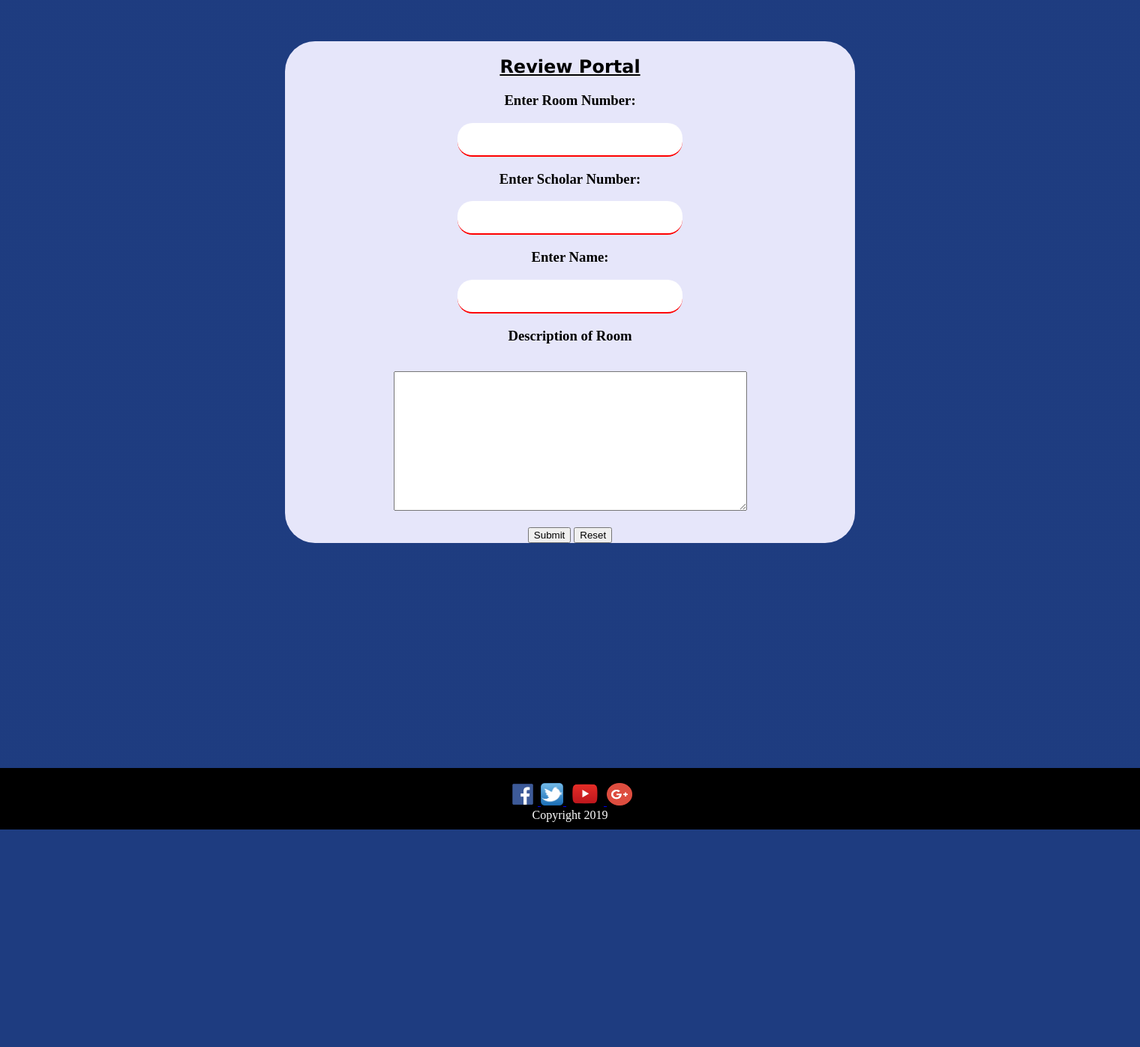
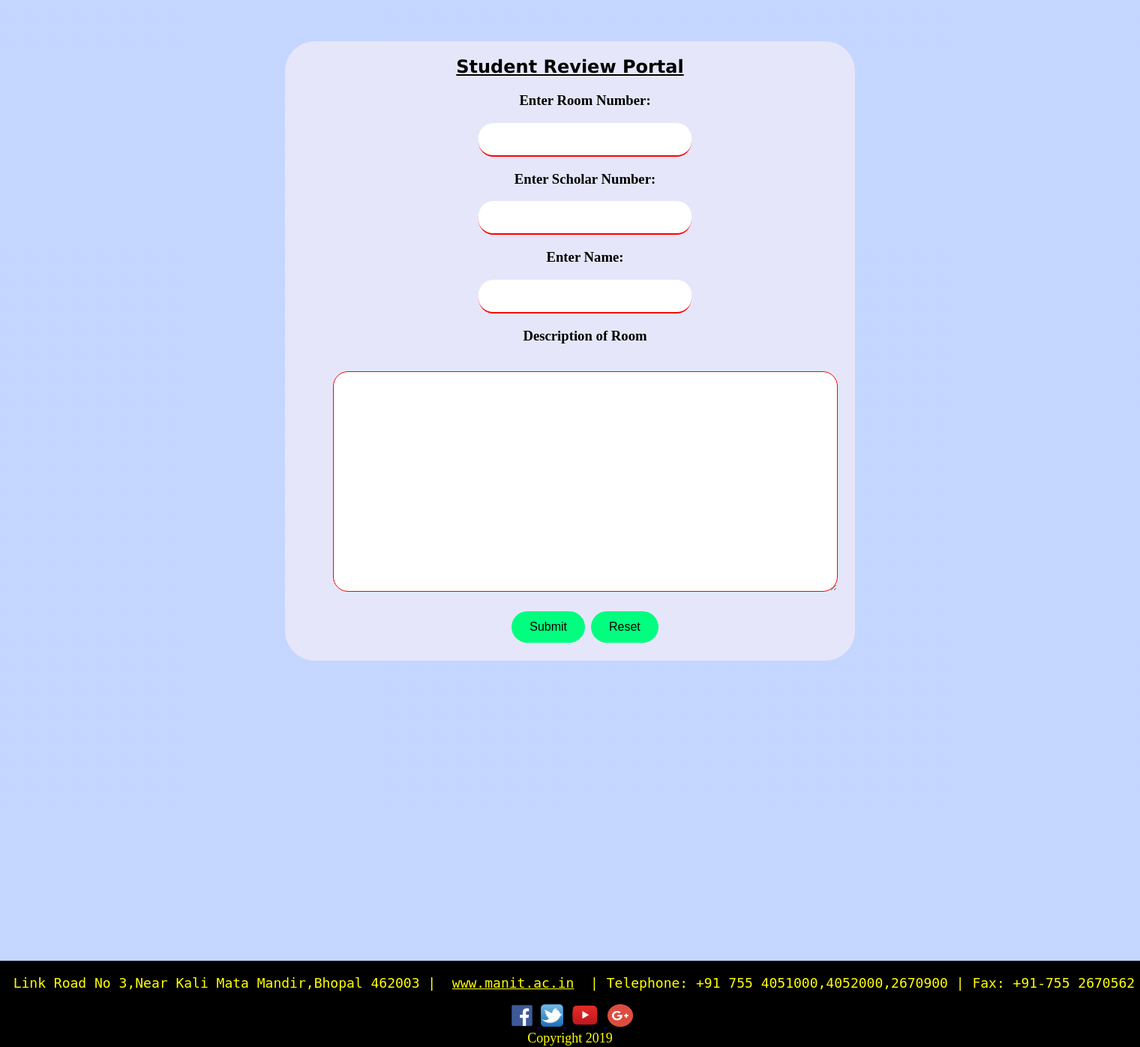
Before and after one commit to anujshr15/Food-Delivery-Site, a PHP site: page /review_page.php in a window 1520 px wide. Shown: the part 190-1586 px from the top of the page at 75% size. Before the commit the page ends 1296 px from the top, so only its background shows below. Run offline with PHP 8.4, Linux system fonts and the light colour scheme; the visitor is signed in with stand-in values (Sample User, id 1).

Commit message:
footer changed'

```diff
--- a/index.css
+++ b/index.css
@@ -6,13 +6,14 @@ body
 }
 
 
-footer h2
+/*footer h2
 {
 	text-decoration: none;
 	pointer-events: none;
 	color:white;
 
-}
+}*/
+
 
 a:link,a:visited
 {
--- a/review_page.php
+++ b/review_page.php
@@ -15,9 +15,23 @@ session_start();
 <head>
 	<link type="text/css" rel="stylesheet" href="nav.css">
 	<title>REVIEW</title>
-	<style type="text/css">
-
-        	div{
+	<style>
+.button
+{
+  background-color: springgreen;
+  border: none;
+  color: black;
+  padding: 12px 24px;
+  text-align: center;
+  text-decoration: none;
+  display: inline-block;
+  font-size: 16px;
+  margin: 4px 2px;
+  cursor: pointer;
+  border-radius: 24px;
+}
+div
+{
 
   width: 50%;
   background-color: lavender;
@@ -39,44 +53,60 @@ session_start();
 body
 {
   margin:0;
-  background-color: black;
 }
 
 
 
-		#grad1
+#grad1
 {
-  background-image: linear-gradient(to right,rgba(60,120,255,.5),rgba(60,120,255,.5),rgba(60,120,255,0.5));
+  background-image: linear-gradient(to right,rgba(60,120,255,.3),rgba(60,120,255,.3),rgba(60,120,255,0.3));
+}
+
+textarea
+{
+  border-radius: 20px;
+  padding:20px;
+  font-size: 18px;
+  border-style: groove;
+  border-width: 1.6px;
+  border-color: red;
+  overflow: auto;
 }
 
 
 
 
-}
 
-
-    form
+form
 {
 	padding: 20px 0;
 	margin-left: 40px;
+}
+footer
+{
+  background-color:black;
+  padding: 1px 0;
+  text-align: center;
+  color: yellow;
+  font-size: 18px;
+  margin-top: 400px;
 }
 
 
 
 
-	</style>
+</style>
 
 </head>
 <body id="grad1">
-	<header>
+<header>
 
   <?php include 'navbar.php' ?>
 
 </header>
-	<!--<h1>MAULANA AZAD NATIONAL INSTITUTE OF TECHNOLOGY</h1>
-	<img src="3.jpg" width="100%" height="220px" class="logo" style="margin-top:80px ;">-->
-	<div>
-  <h2 style="text-align: center;padding-top: 20px;text-decoration: underline;font-family: verdana;">Review Portal</h2>
+
+<div>
+<h2 style="text-align: center;padding-top: 20px;text-decoration: underline;font-family: verdana;">Student Review Portal</h2>
 <form  action="review.php"  style="text-align: center;padding-top: 0px;font-family: timesnewroman;" method="POST">
 
 <h3 >Enter Room Number:</h3>
@@ -99,7 +129,10 @@ body
 </form>
 </div>
 
-<footer style="margin-top: 300px;text-align: center;background-color: black;padding-top: 20px;color: white;padding-bottom: 10px;">
+<footer>
+  <pre>
+ Link Road No 3,Near Kali Mata Mandir,Bhopal 462003 |  <a href="http://www.manit.ac.in/" style="color: yellow;">www.manit.ac.in</a>  | Telephone: +91 755 4051000,4052000,2670900 | Fax: +91-755 2670562
+</pre>
 	<a href="https://www.facebook.com/MANIT-Bhopal-217608298830555/">
 <img src="facebook.png" width="40" height="30">
 </a>
```
Also changed, not shown: complaint.php (+14 -1 lines), dashboard.php (+27 -1 lines), index.php (+15 -2 lines), room_allot.php (+14 -0 lines).
